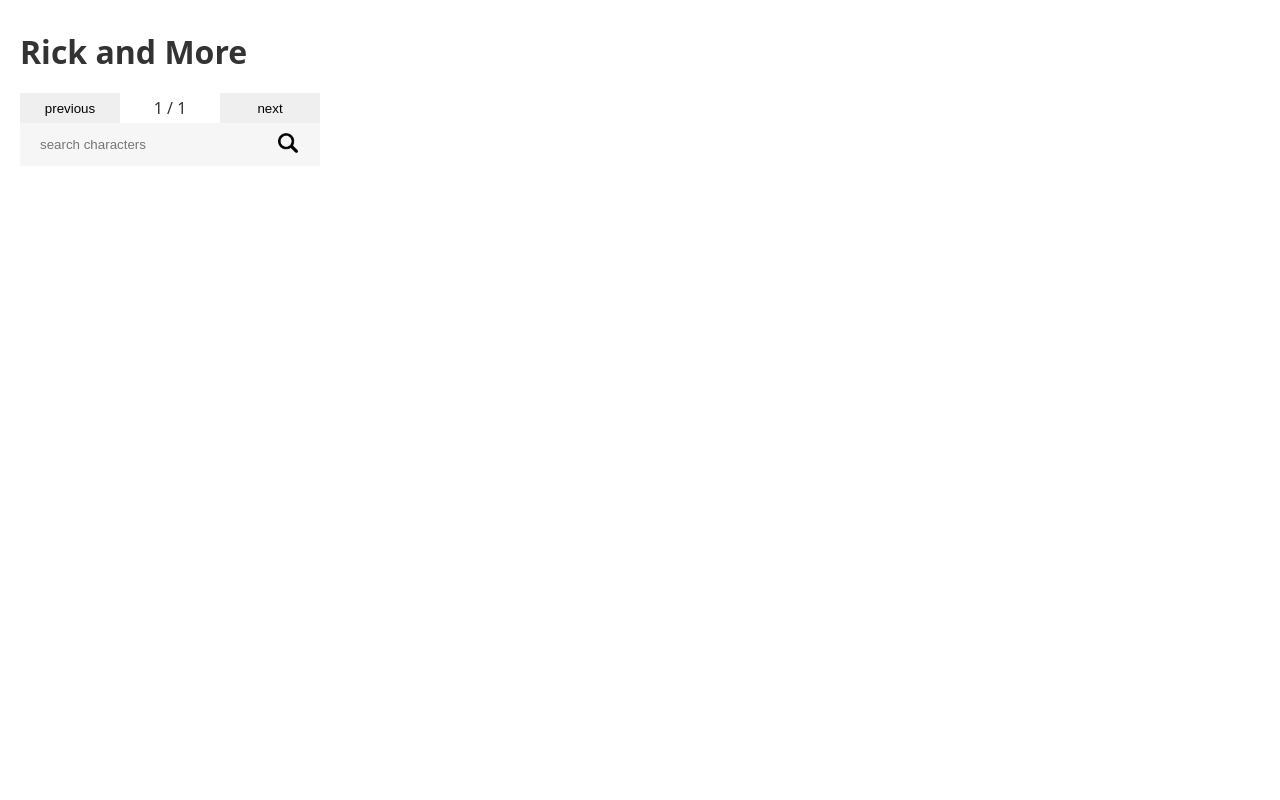
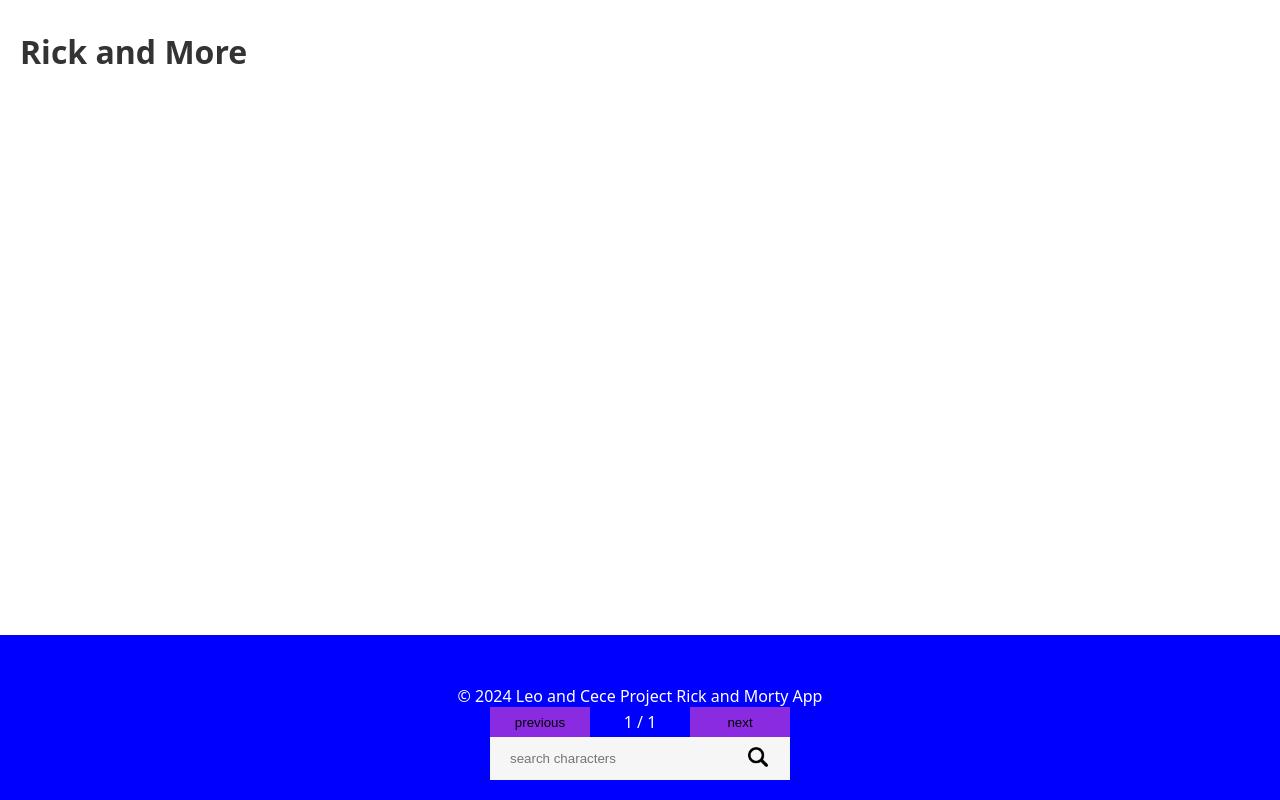
Before and after one commit to cc-co-code/leo-cece-ricky-and-morty, a website with bundled scripts: page index.html in a window 1280 px wide. Built offline with nearby package versions, Linux system fonts and the light colour scheme; no server answers.

Commit message:
added footer in index.html, added some styling to respective css files but not finished yet, appended footer in respective js documents

```diff
--- a/components/nav-button/nav-button.css
+++ b/components/nav-button/nav-button.css
@@ -1,4 +1,5 @@
 .button {
+  background-color: blueviolet;
   border: none;
 }
 
--- a/components/nav-button/nav-button.js
+++ b/components/nav-button/nav-button.js
@@ -1,7 +1,9 @@
 export function createNavButton(name, id) {
-    const button = document.createElement("button")
-    button.classList.add("button", `button--${id}`)
-    button.setAttribute("data-js",`button-${id}`)
-    button.textContent = `${name}`
-    return button
+  const footer = document.querySelector('[data-js="footer"]');
+  const button = document.createElement("button");
+  button.classList.add("button", `button--${id}`);
+  button.setAttribute("data-js", `button-${id}`);
+  button.textContent = `${name}`;
+  footer.append(button);
+  return button;
 }
--- a/components/nav-pagination/nav-pagination.css
+++ b/components/nav-pagination/nav-pagination.css
@@ -1,4 +1,5 @@
 .navigation {
+  position: relative;
   height: 30px;
   display: grid;
   grid-template-columns: 100px 100px 100px;
--- a/components/nav-pagination/nav-pagination.js
+++ b/components/nav-pagination/nav-pagination.js
@@ -1,11 +1,18 @@
 import { createNavButton } from "../nav-button/nav-button.js";
 
-export function createNavPagination(onClickPrev, onClickNext, page, maxPage, createNavButtton) {
-
+export function createNavPagination(
+  onClickPrev,
+  onClickNext,
+  page,
+  maxPage,
+  createNavButtton
+) {
+  const footer = document.querySelector('[data-js="footer"]');
   const navPagination = document.createElement("nav");
-  document.body.append(navPagination);
+  footer.append(navPagination);
+  //document.body.append(navPagination);
   navPagination.classList.add("navigation");
-  navPagination.setAttribute('data-js',"navigation");
+  navPagination.setAttribute("data-js", "navigation");
 
   const buttonPrevious = createNavButton("previous", "prev");
   const buttonNext = createNavButton("next", "next");
@@ -15,15 +22,14 @@ export function createNavPagination(onClickPrev, onClickNext, page, maxPage, cre
   const pagination = document.createElement("span");
   navPagination.append(pagination);
   pagination.classList.add("navigation__pagination");
-  pagination.setAttribute("data-js","pagination");
+  pagination.setAttribute("data-js", "pagination");
   pagination.textContent = `${page} / ${maxPage}`;
 
-  navPagination.append(buttonNext)
+  navPagination.append(buttonNext);
 
   const prevButton = document.querySelector('[data-js="button-prev"]');
   const nextButton = document.querySelector('[data-js="button-next"]');
 
-
-  prevButton.addEventListener("click", onClickPrev)
-  nextButton.addEventListener("click", onClickNext)
+  prevButton.addEventListener("click", onClickPrev);
+  nextButton.addEventListener("click", onClickNext);
 }
--- a/components/search-bar/search-bar.css
+++ b/components/search-bar/search-bar.css
@@ -3,6 +3,7 @@
 }
 
 .search-bar {
+  position: relative;
   padding: 10px 20px;
   background-color: var(--color-secondary);
   display: grid;
--- a/components/search-bar/search-bar.js
+++ b/components/search-bar/search-bar.js
@@ -1,8 +1,10 @@
 export function createSearchBar(onSubmit) {
-    const searchBar = document.createElement("div")
-    searchBar.classList.add("search-bar-container")
-    searchBar.setAttribute("data-js","search-bar-container")
-    searchBar.innerHTML = `
+  const footer = document.querySelector('[data-js="footer"]');
+
+  const searchBar = document.createElement("div");
+  searchBar.classList.add("search-bar-container");
+  searchBar.setAttribute("data-js", "search-bar-container");
+  searchBar.innerHTML = `
         <form action="" class="search-bar" data-js="search-bar">
           <input
             name="query"
@@ -19,10 +21,11 @@ export function createSearchBar(onSubmit) {
             />
           </button>
         </form>
-`
-    document.body.append(searchBar)
+`;
+  //document.body.append(searchBar);
+  footer.append(searchBar);
+  const form = searchBar.querySelector('[data-js="search-bar"]');
+  form.addEventListener("submit", onSubmit);
 
-    searchBar.addEventListener("submit", onSubmit)
-
-    return searchBar
+  return searchBar;
 }
--- a/index.html
+++ b/index.html
@@ -9,13 +9,19 @@
     <title>Rick and Morty Character Log</title>
     <link rel="stylesheet" href="./styles.css" />
   </head>
+
   <body>
     <h1 class="title">Rick and More</h1>
     <main>
-      <ul class="card-container" data-js="card-container">
-      </ul>
+      <ul class="card-container" data-js="card-container"></ul>
     </main>
 
+    <footer data-js="footer">
+      <div class="search-bar-container"></div>
+      <nav class="navigation"></nav>
+      <p>© 2024 Leo and Cece Project Rick and Morty App</p>
+    </footer>
   </body>
+
   <script type="module" src="./index.js"></script>
 </html>
--- a/styles.css
+++ b/styles.css
@@ -25,8 +25,24 @@ main {
   display: flex;
   flex-direction: column;
   gap: 10px;
+  margin-bottom: 100px;
 }
 
 .title {
   padding: 10px 0;
 }
+
+footer {
+  position: fixed;
+  bottom: 0;
+  left: 0;
+  width: 100%;
+  background-color: blue; /* Behalte den blauen Hintergrund */
+  color: white; /* Weißer Text für den Footer */
+  display: flex;
+  flex-direction: column; /* Ordne die Elemente untereinander an */
+  align-items: center; /* Zentriere die Elemente horizontal */
+  justify-content: space-between; /* Sorgt dafür, dass Platz zwischen den Elementen ist */
+  padding: 20px; /* Füge Polsterung hinzu */
+  z-index: 10; /* Stelle sicher, dass der Footer über anderen Inhalten liegt */
+}
```
